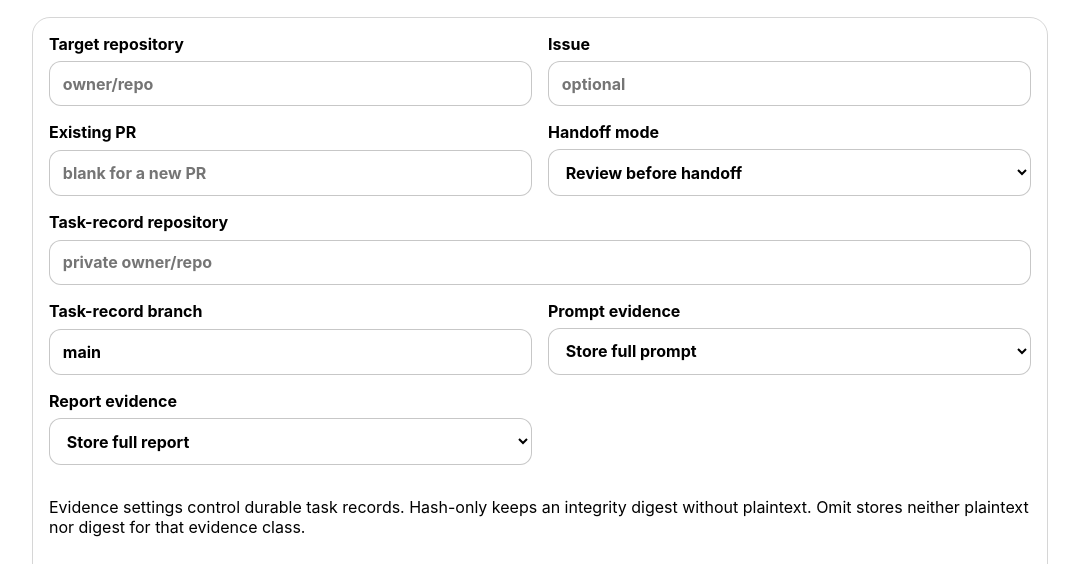
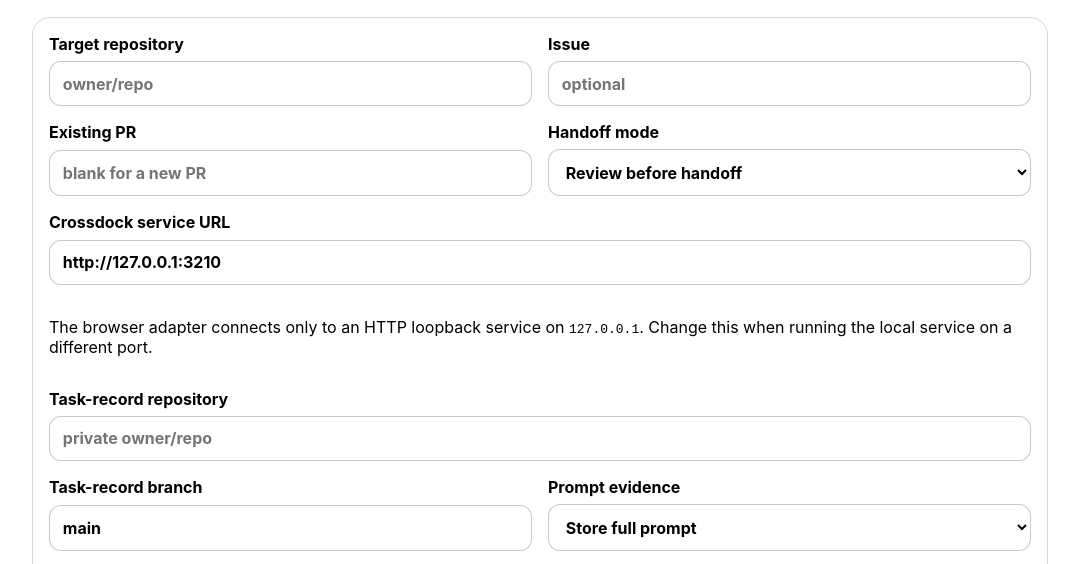
Before and after one commit to seedbed-ai/crossdock, a browser extension: page extension/dashboard.html in a window 1280 px wide. Shown: the part 187-751 px from the top of the page, without its empty margins (100-1179 px from the left). Drawn offline with Linux system fonts and the light colour scheme.

Commit message:
feat: expose loopback service URL setting

```diff
--- a/extension/dashboard.html
+++ b/extension/dashboard.html
@@ -26,6 +26,8 @@
       <label>Handoff mode
         <select id="handoff-mode"><option value="review">Review before handoff</option><option value="automatic">Automatic</option></select>
       </label>
+      <label class="wide">Crossdock service URL <input id="service-url" value="http://127.0.0.1:3210" inputmode="url" autocomplete="off"></label>
+      <p class="wide">The browser adapter connects only to an HTTP loopback service on <code>127.0.0.1</code>. Change this when running the local service on a different port.</p>
       <label class="wide">Task-record repository <input id="storage-repository" placeholder="private owner/repo" autocomplete="off"></label>
       <label>Task-record branch <input id="storage-branch" value="main" autocomplete="off"></label>
       <label>Prompt evidence
```
